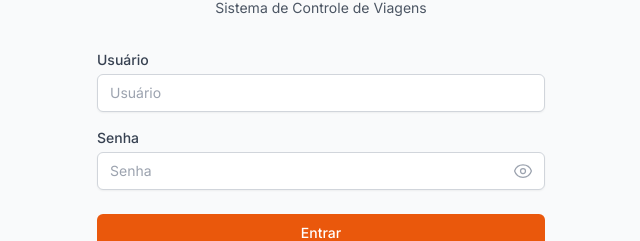
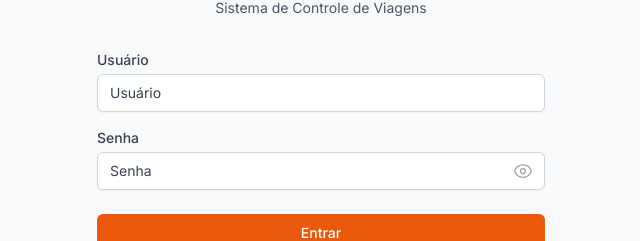
Before and after one commit to cristoferespindola/trip-control, a Next.js app: page /login in a window 1280 px wide. Shown: the part 357-598 px from the top of the page, without its empty margins (319-959 px from the left). Built offline with nearby package versions, Linux system fonts and the light colour scheme.

Commit message:
style: login input text color

```diff
--- a/src/app/login/page.tsx
+++ b/src/app/login/page.tsx
@@ -67,7 +67,7 @@
                 required
                 value={username}
                 onChange={e => setUsername(e.target.value)}
-                className="mt-1 block w-full px-3 py-2 border border-gray-300 rounded-md shadow-sm placeholder-gray-400 focus:outline-none focus:ring-orange-500 focus:border-orange-500 sm:text-sm"
+                className="mt-1 block w-full px-3 py-2 border border-gray-300 rounded-md shadow-sm text-gray-700 placeholder-gray-700 focus:outline-none focus:ring-orange-500 focus:border-orange-500 sm:text-sm"
                 placeholder={t('login.username')}
               />
             </div>
@@ -86,7 +86,7 @@
                   required
                   value={password}
                   onChange={e => setPassword(e.target.value)}
-                  className="block w-full px-3 py-2 border border-gray-300 rounded-md shadow-sm placeholder-gray-400 focus:outline-none focus:ring-orange-500 focus:border-orange-500 sm:text-sm pr-10"
+                  className="block w-full px-3 py-2 border border-gray-300 rounded-md shadow-sm text-gray-700 placeholder-gray-700 focus:outline-none focus:ring-orange-500 focus:border-orange-500 sm:text-sm pr-10"
                   placeholder={t('login.password')}
                 />
                 <button
```
